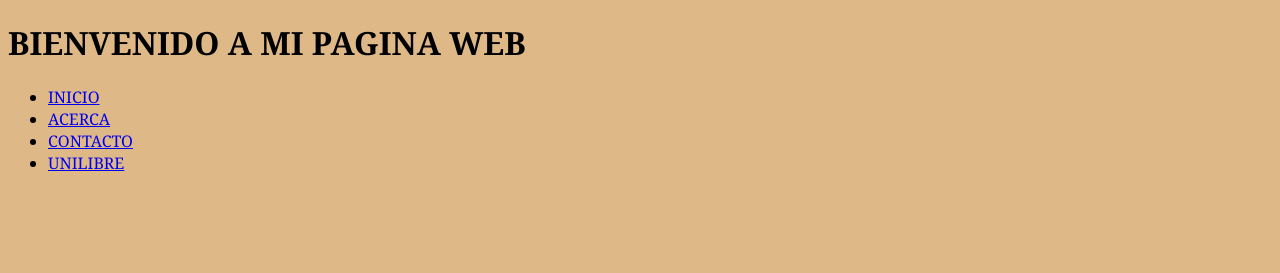
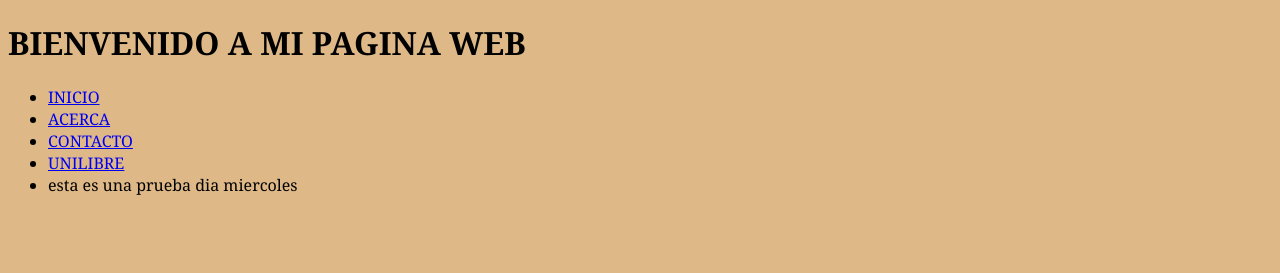
Before and after one commit to bley07/seccion-7, a plain HTML site: page Index3.html in a window 1280 px wide. Shown: the top 273 px of the page. Drawn offline with Linux system fonts and the light colour scheme.

Commit message:
miercoles

```diff
--- a/Index3.html
+++ b/Index3.html
@@ -24,6 +24,7 @@
             <li> <a href="#acercade">ACERCA</a></li>
             <li><a href="#contacto">CONTACTO</a></li>
             <li> <a href="https://www.unilibre.edu.co">UNILIBRE</a></li>
+            <li>esta es una prueba dia miercoles </li>
         </ul>
     </nav>
     <br>
```
